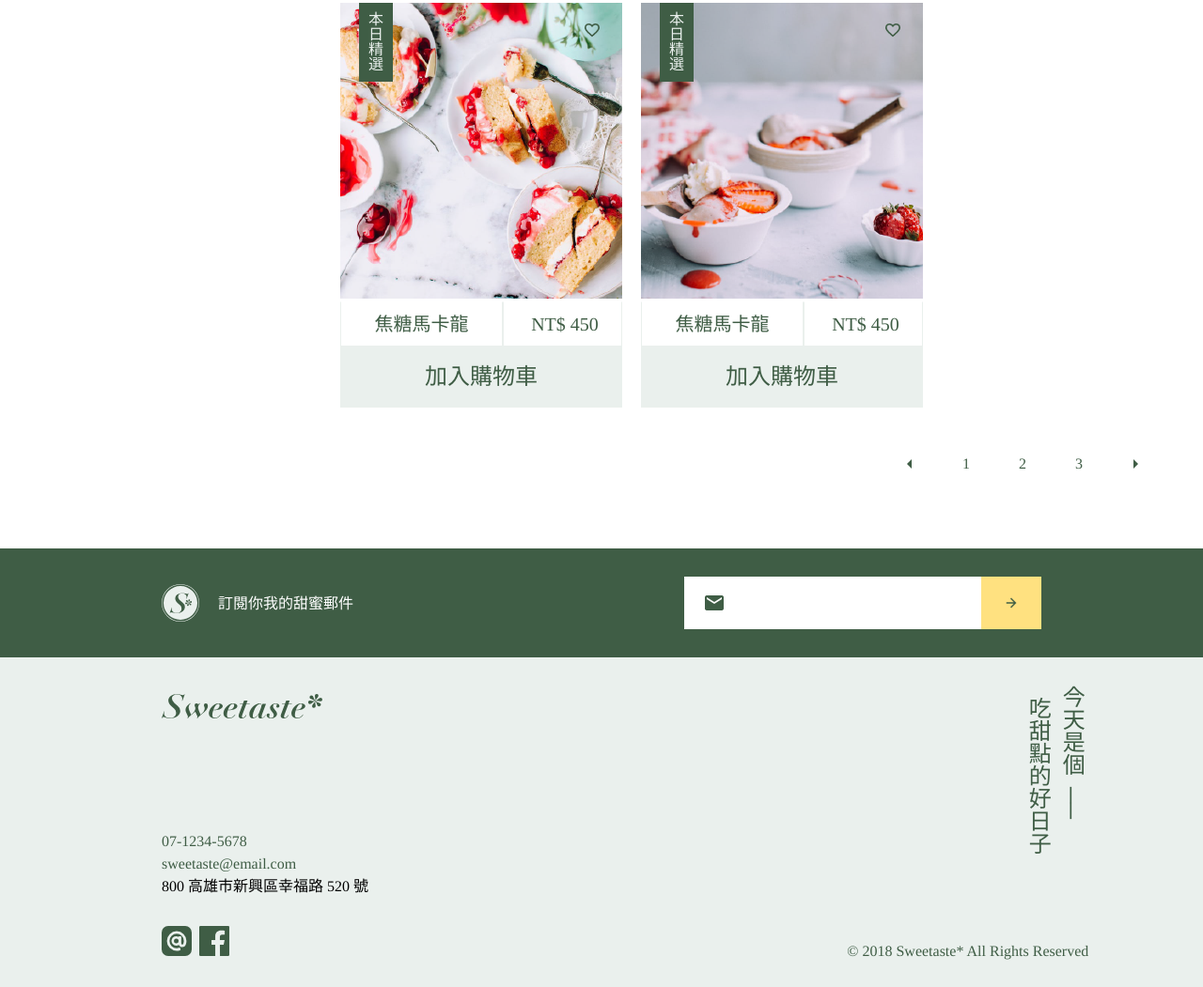
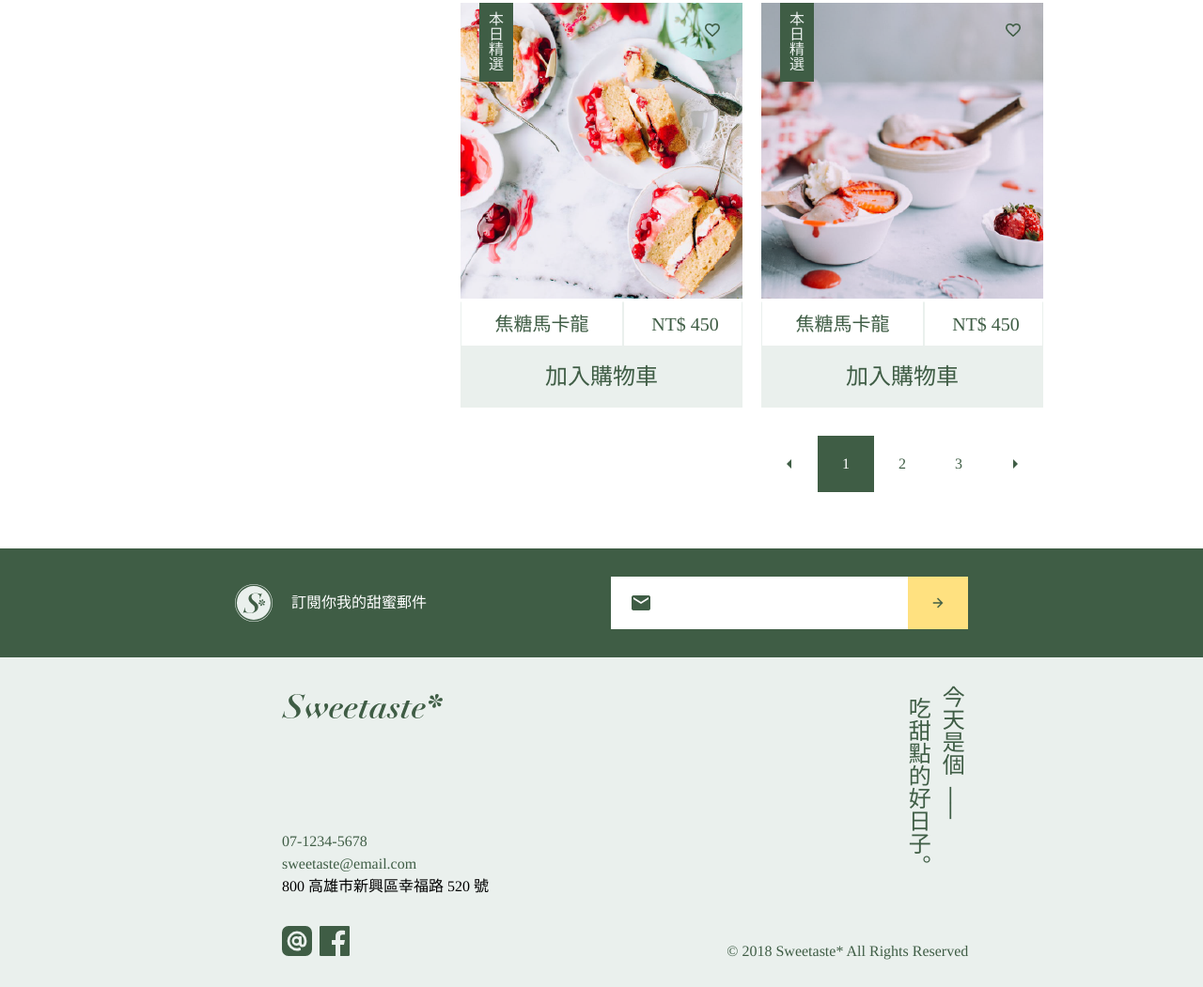
Before and after one commit to CKelvinWu/FlexBox-Project, a plain HTML site: page index.html in a window 1280 px wide. Shown: the part 1561-2612 px from the top of the page at 94% size. Drawn offline with Linux system fonts and the light colour scheme.

Commit message:
align center

```diff
--- a/css/style.css
+++ b/css/style.css
@@ -47,8 +47,13 @@ table {
 	border-spacing: 0;
 }
 
+img{
+    max-width: 100%;
+    height: auto;
+}
 
-*, *:after, *::before {
+
+*, *::after, *::before {
     box-sizing: border-box;
 }
 
@@ -56,18 +61,20 @@ body{
     font-family:Times, Helvetica, sans-serif;
 }
 
+.wrap-white{
+    display: flex;
+    justify-content: center;
+}
 
-.wrap-white{
-    /* width: 940px; */
+.wrap-container{
+    width: 940px;
     margin-top: 30px;
-    margin-left: 42px;
     text-align: center;
 }
 
 .header{
     display: flex;
     justify-content: space-between;
-    padding-right: 42px;
 }
 .sites{
     display: flex;
@@ -78,9 +85,12 @@ body{
     display: flex;
     align-items: center;
 }
-.logo img{
-    height: 40px;
+
+.logo a{
+    display: block;
+    width: 215.1px;
 }
+
 
 .home a, .dessert a, .login a{
     display: block;
@@ -92,10 +102,6 @@ body{
 
 .home a:hover, .dessert a:hover, .login a:hover{
     border-bottom: 1px solid #3F5D45;
-}
-
-.banner-img{
-    height: 496px;
 }
 
 .product{
@@ -112,6 +118,7 @@ body{
 }
 
 
+
 .dessert-type a{
     display: block;
     line-height: 65px;
@@ -121,6 +128,10 @@ body{
     border: 1px solid #EAF0ED;
     border-top: 1px solid #FFF;
 
+}
+
+.active a{
+    background: #EAF0ED;
 }
 
 .dessert-type a:hover{
@@ -199,12 +210,22 @@ body{
     justify-content: flex-end;
     align-items: center;
     margin-top: 10px;
-    margin-right: 42px;
 }
 
 .page a{
     text-decoration: none;
     color: #3F5D45;
+    display: block;
+    width: 60px;
+    height: 60px;
+    line-height: 60px;
+    text-align: center;
+}
+
+.page1 a{
+    text-decoration: none;
+    color: #FFF;
+    background: #3F5D45;
     display: block;
     width: 60px;
     height: 60px;
@@ -239,25 +260,29 @@ body{
 }
 
 .subscribe{
+    background: #3F5D45;
     display: flex;
-    background: #3F5D45;
-    height: 116px;
+    justify-content: center;
+}
+
+.subscribe-container{
+    display: flex;
+    width: 1024px;
+    padding: 30px 122px;
     justify-content: space-between;
     align-items: center;
 }
+
 
 .subscribe-icon{
     display: flex;
     align-items: center;
 }
 .light-logo{
-    margin-left: 172px;
     width: 40px;
-    height: 40px;
 }
 
 .subscribe span{
-    width: 256px;
     margin-left: 20px;
     color: #FFF;
     line-height: 33px;
@@ -269,24 +294,33 @@ body{
     width: 380px;
     display: flex;
     justify-content: space-between;
-    margin-right: 172px;
 }
 
 .mail-icon{
     width: 64px;
     padding: 16px 20px;
 }
+
+.foward{
+    display: block;
+    width: 64px;
+}
+
 .foward-icon{
-    width: 64px;
     background: #FFE180;
     padding: 20px 24px;
-    margin-left: 252px;
 }
 
 .footer{
+    background: #EAF0ED;
+    display: flex;
+    justify-content: center;
+}
+
+.footer-container{
     display: flex;
     justify-content: space-between;
-    background: #EAF0ED;
+    width: 1024px;
 }
 
 .footer-left{
--- a/index.html
+++ b/index.html
@@ -11,10 +11,11 @@
 
 <body>
     <div class="wrap-white">
+        <div class="wrap-container">
             <div class="header mb-30">
-            <div class="logo">
-                <img src="images/logo-all-dark.svg" alt="">
-            </div>
+                <h1 class="logo">
+                    <a href="#"><img src="images/logo-all-dark.svg" alt=""></a>
+                </h1>
                 <div class="sites">
                     <ul class="site-list">
                         <li class="home mr-60"><a href="#">首頁</a></li>
@@ -29,7 +30,7 @@
                 <div>
                     <ul class="dessert-type">
                         甜點類別
-                    <li><a href="#">所有甜點（48）</a></li>
+                        <li class="active"><a href="#">所有甜點（48）</a></li>
                         <li><a href="#">本日精選（10）</a></li>
                         <li><a href="#">人氣推薦（26）</a></li>
                         <li><a href="#">新品上市（12）</a></li>
@@ -102,23 +103,28 @@
             </div>
             <div class="pages mb-60">
                 <div class="prev-page"><a href="#"><img src="images/arrow_left.png" alt=""></a></div>
-            <div class="page"><a href="#">1</a></div>
+                <div class="page1"><a href="#">1</a></div>
                 <div class="page"><a href="#">2</a></div>
                 <div class="page"><a href="#">3</a></div>
                 <div class="next-page"><a href="#"><img src="images/arrow_right.png" alt=""></a></div>
             </div>
         </div>
+    </div>
     <div class="subscribe">
+        <div class="subscribe-container">
             <div class="subscribe-icon">
                 <img class="light-logo" src="images/logo-light.svg" alt="logo">
                 <span>訂閱你我的甜蜜郵件</span>
             </div>
             <div class="email">
                 <div><img class="mail-icon" src="images/mail-24px.png" alt="mail"></div>
-            <div><a href="#"><img class="foward-icon" src="images/arrow_forward-24px.png" alt="arrow"></a></div>
+                <div><a class="foward" href="#"><img class="foward-icon" src="images/arrow_forward-24px.png"
+                            alt="foward"></a></div>
+            </div>
         </div>
     </div>
     <div class="footer">
+        <div class="footer-container">
             <div class="footer-left">
                 <div class="footer-logo"><img src="images/logotype-sm-dark.svg" alt="logo"></div>
                 <div class="info">
@@ -130,9 +136,10 @@
             </div>
             <div class="footer-right">
                 <div class="slogan">
-                <h2>今天是個&ensp;──<br>&ensp;吃甜點的好日子</h2>
+                    <h2>今天是個&ensp;──<br>&ensp;吃甜點的好日子。</h2>
                 </div>
                 <div class="statement">© 2018 Sweetaste* All Rights Reserved</div>
+            </div>
         </div>
     </div>
 
```
Lines whose indentation alone changed are shown as unchanged.
